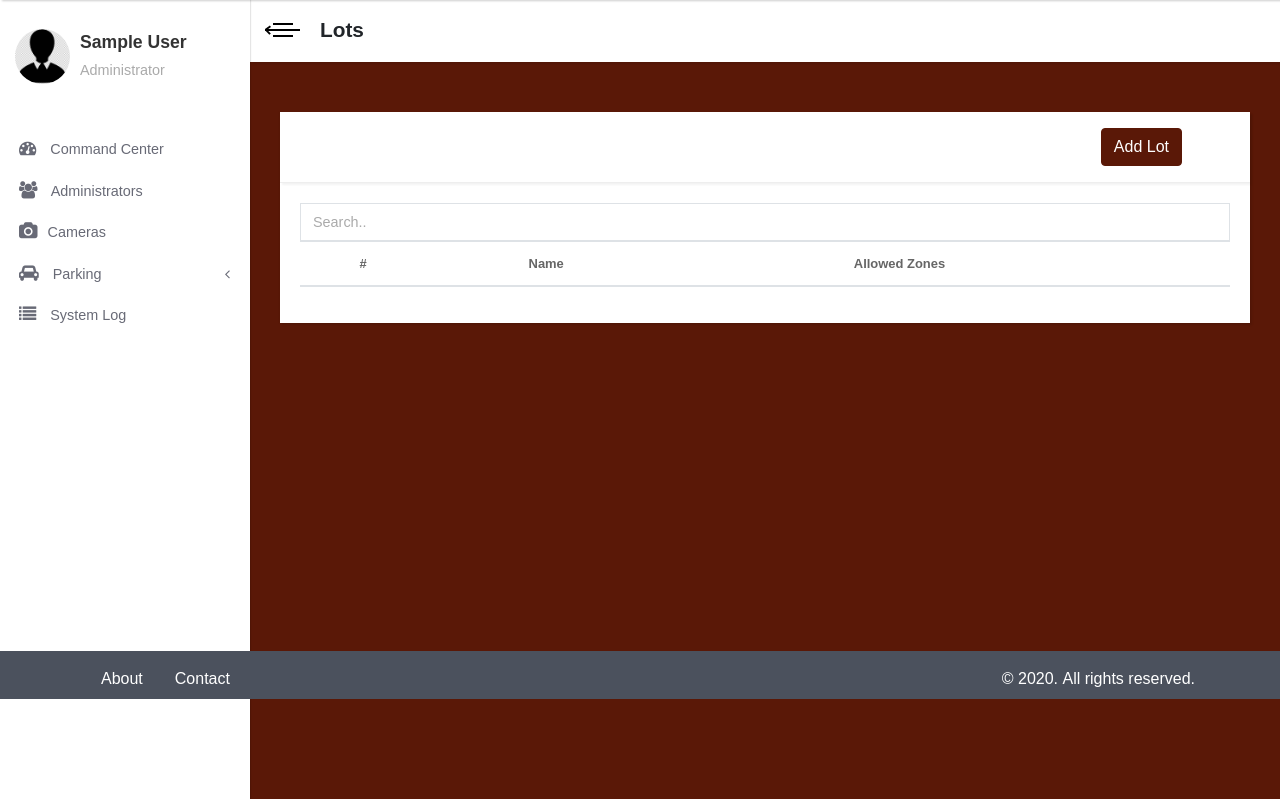
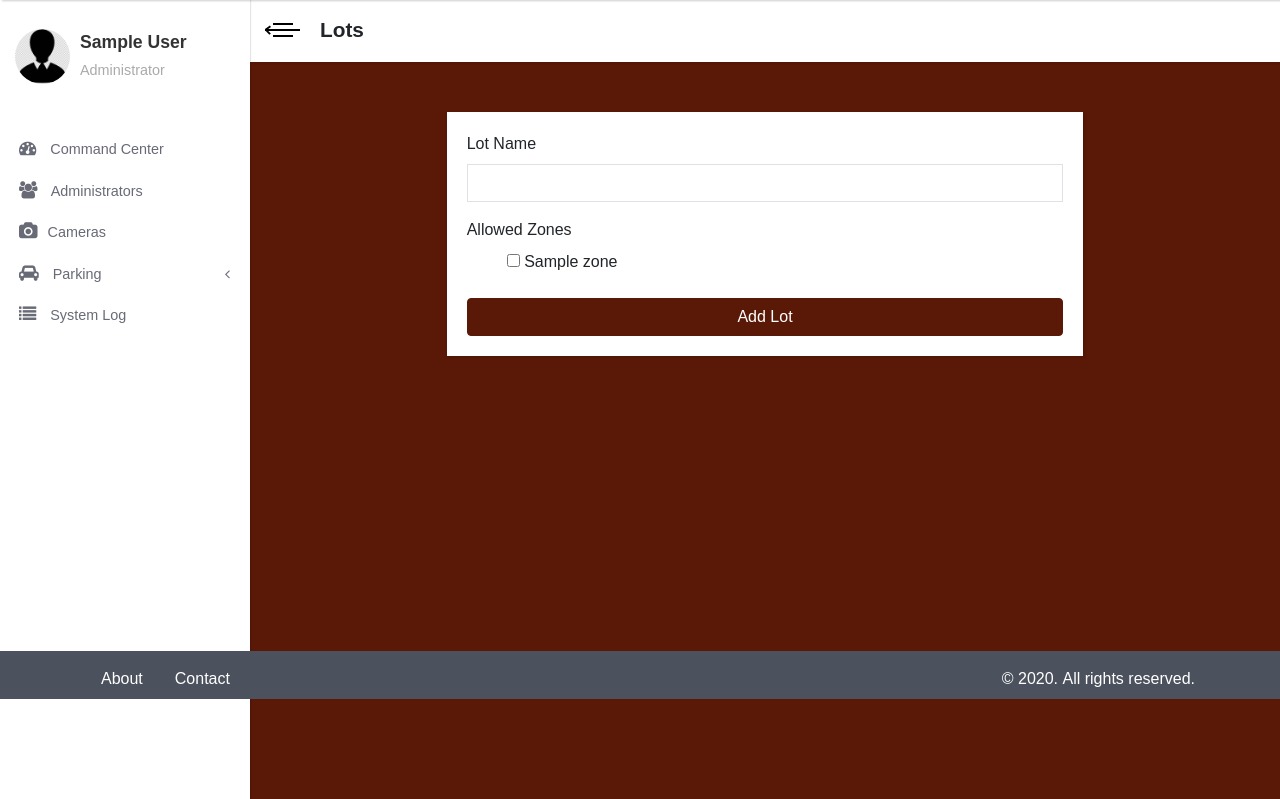
Before and after one commit to jacobia21/capstone-parking, a Flask app: page /admin/lots/add in a window 1280 px wide. Shown: the part 101-900 px from the top of the page. Run offline with Flask 2, Linux system fonts and the light colour scheme; a user stored in the database is signed in; tables that the repository leaves empty hold one stand-in row (values such as "Sample post"); lists and menus that the app fills with data are empty; some libraries are stand-ins or nearby versions.

Commit message:
administrative lot functionality

```diff
--- a/app/admin/forms.py
+++ b/app/admin/forms.py
@@ -1,13 +1,23 @@
 from flask_wtf import FlaskForm
-from wtforms import StringField, PasswordField, BooleanField, SubmitField, SelectField, HiddenField
+from wtforms import StringField, PasswordField, BooleanField, SubmitField, SelectField, HiddenField, SelectMultipleField, widgets
 from wtforms.validators import DataRequired,Email, ValidationError
-from app.models import User, Zone
+from app.models import User, Zone, Lot
 
 
 def validate_name(form,_):
         user = User.query.filter_by(first_name=form.first_name.data).filter_by(last_name=form.last_name.data).filter_by(middle_initial= form.middle_initial.data).first()
         if user is not None:
             raise ValidationError('This person is already an administrator.')
+
+class MultiCheckboxField(SelectMultipleField):
+    """
+    A multiple-select, except displays a list of checkboxes.
+
+    Iterating the field will produce subfields, allowing custom rendering of
+    the enclosed checkbox fields.
+    """
+    widget = widgets.ListWidget(prefix_label=False)
+    option_widget = widgets.CheckboxInput()
 
 class AddAdminForm(FlaskForm):
     email = StringField('Email', validators=[DataRequired(), Email()])
@@ -63,3 +73,34 @@ class EditZoneForm(FlaskForm):
         color = Zone.query.filter_by(color=color.data).filter(Zone.id != self.zone_id.data).first()
         if color is not None:
             raise ValidationError('Please use a unique zone color.')
+
+class AddLotForm(FlaskForm):
+    name = StringField('Lot Name', validators=[DataRequired()])
+    zones = MultiCheckboxField(u'Allowed Zones', coerce=int, validators=[DataRequired()])
+    submit = SubmitField('Add Lot')
+
+    def validate_name(self, name):
+        lot = Lot.query.filter_by(name=name.data).first()
+        if lot is not None:
+            raise ValidationError('Please use a unique lot name.')
+
+
+class AddLotForm(FlaskForm):
+    name = StringField('Lot Name', validators=[DataRequired()])
+    zones = MultiCheckboxField(u'Allowed Zones', coerce=int, validators=[DataRequired()])
+    submit = SubmitField('Add Lot')
+
+    def validate_name(self, name):
+        lot = Lot.query.filter_by(name=name.data).first()
+        if lot is not None:
+            raise ValidationError('Please use a unique zone name.')
+
+class EditLotForm(FlaskForm):
+    name = StringField('Lot Name', validators=[DataRequired()])
+    zones = MultiCheckboxField(u'Allowed Zones', coerce=int, validators=[DataRequired()])
+    submit = SubmitField('Add Lot')
+
+    def validate_name(self, name):
+        lot = Lot.query.filter_by(name=name.data).first()
+        if lot is not None:
+            raise ValidationError('Please use a unique zone name.')
--- a/app/admin/routes.py
+++ b/app/admin/routes.py
@@ -2,7 +2,7 @@ from app.admin import bp
 from flask import render_template, url_for, flash, redirect
 from flask_login import login_required
 from app.models import User, Zone, Camera, ParkingSpace, Lot, SystemLog, AdminGroup
-from app.admin.forms import AddAdminForm, EditAdminForm, AddZoneForm, EditZoneForm
+from app.admin.forms import AddAdminForm, EditAdminForm, AddZoneForm, EditZoneForm, AddLotForm, EditLotForm
 from app.email import send_activation_email
 from app import db
 
@@ -179,18 +179,65 @@ def lots():
 @bp.route('/lots/add', methods=['GET', 'POST'])
 @login_required
 def add_lot():
-    return render_template("admin/lots/lots.html", title='Lots')
+    form = AddLotForm()
+    form.zones.choices = [(z.id, z.name) for z in Zone.query.order_by('name')]
+    form.zones.render_kw={'style': 'height: fit-content; list-style: none;'}
+    if form.validate_on_submit():
+        # try:
+        lot = Lot(name=form.name.data)
+        for z in form.zones.data:
+            zone = Zone.query.get(z)
+            lot.zones.append(zone)
 
-@bp.route('/lots/edit',  methods=['GET', 'POST'])
+        db.session.add(lot)
+        db.session.commit()
+        flash("New Lot Added")
+        return redirect(url_for('admin.lots'))
+        # except Exception as err:
+        #     print(err)
+        #     flash("Something went wrong! Try again later")
+        #     return render_template("admin/lots/add_lot.html", title='Add Lot', form=form, error=1)
+    return render_template("admin/lots/add_lot.html", title='Lots', form=form)
+
+@bp.route('/lots/edit/<lot_id>',  methods=['GET', 'POST'])
 @login_required
-def edit_lot():
-    return render_template("admin/lots/lots.html", title='Lots')
+def edit_lot(lot_id):
+    lot = Lot.query.get(lot_id)
+    form = EditLotForm(lot_id=lot_id)
+    form.zones.choices = [(z.id, z.name) for z in Zone.query.order_by('id')]
+    form.zones.render_kw={'style': 'height: fit-content; list-style: none;'}
+    form.zones.data = [zone.id for zone in lot.zones]
+
+    if form.validate_on_submit():
+        try:
+            lot = Lot.query.get(lot_id)
+            lot.name = form.name.data
+            lot.color = form.color.data
+            db.session.commit()
+            flash('Zone updated successfully!')
+        except Exception as error:
+            print(error)
+            flash("Something went wrong! Try again later")
+            return render_template("admin/lots/edit_lot.html", title='Edit Lot', form=form, lot=Lot.query.get(lot_id),error=1)
+
+        return redirect(url_for('admin.lots'))
+
+    return render_template("admin/lots/edit_lot.html", title='Lots',form=form, lot=Lot.query.get(lot_id))
 
 
-@bp.route('/lots/delete',  methods=['POST'])
+@bp.route('/lots/delete/<lot_id>',  methods=['POST'])
 @login_required
-def delete_lot():
-    return render_template("admin/lots/lots.html", title='Lots')
+def delete_lot(lot_id):
+    try:
+        lot = Lot.query.get(lot_id)
+        db.session.delete(lot)
+        db.session.commit()
+        flash("Lot removed")
+    except Exception as error:
+        print(error)
+        flash("Something went wrong! Try again later")
+        return render_template("admin/lots/lots.html", title='Lots', lots=Lot.query.all(), error=1)
+    return redirect(url_for('admin.lots'))
 
 @bp.route('/spaces')
 @login_required
--- /dev/null
+++ b/app/templates/admin/lots/add_lot.html
@@ -0,0 +1,37 @@
+{% extends 'admin_base.html'%} {% block content %}
+<section>
+<div class="container-fluid">
+  <div class="row justify-content-md-center">
+    <div class="col-lg-8">
+      <div class="card">
+        <div class="card-body">
+          <form action="" method="post" novalidate>
+            {{ form.hidden_tag() }}
+            <div class="form-group">
+                {{ form.name.label }}
+                {{ form.name(size=32, class_="form-control") }}
+                {% for error in form.name.errors %}
+                  <span style="color: red">[{{ error }}]</span>
+                {% endfor %}
+              </div>
+              <div class="">
+                {{form.zones.label}}
+                {% for error in form.zones.errors %}
+                <span style="color: red">[{{ error }}]</span>
+                {% endfor %}
+                {{ form.zones(size=32) }}
+
+
+              </div>
+            <div class="d-flex">
+              {{ form.submit(class="btn btn-primary text-white btn-md btn-block
+              ml-auto") }}
+            </div>
+          </form>
+        </div>
+      </div>
+    </div>
+  </div>
+</div>
+</section>
+{% endblock %}
--- a/app/templates/admin/lots/lots.html
+++ b/app/templates/admin/lots/lots.html
@@ -42,10 +42,10 @@
                                                 {% endfor %}
                                             </td>
                                             <td>
-                                                <a href="{{url_for('admin.edit_lot')}}">
+                                                <a href="{{url_for('admin.edit_lot', lot_id=lot.id)}}">
                                                     <i class="fa fa-pencil-square-o px-2 fa-lg" aria-hidden="true"></i>
                                                 </a>
-                                                <a href="#" data-toggle="modal" data-target="#deleteModal">
+                                                <a href="#" data-lot-id="{{lot.id}}" data-toggle="modal" data-target="#deleteModal">
                                                     <i class="fa fa-trash-o fa-lg" aria-hidden="true"></i>
                                                 </a>
                                             </td>
@@ -63,9 +63,7 @@
 
                                         </div>
                                         <div class="modal-body">
-                                            <form action="{{url_for('admin.delete_lot')}}" method="post">
-
-                                                <input type="hidden" name="user_id" value="<?= $admin->id ?>" />
+                                            <form id="delete" action="" method="post">
                                                 <p>Are you sure you want to delete this lot? This cannot be undone.</p>
 
                                                 <button type="submit" class="btn btn-primary btn-block">Delete</button>
@@ -87,3 +85,16 @@
     </div>
 </section>
 {% endblock %}
+
+{% block script %}
+<script type="text/javascript">
+    $('#deleteModal').on('show.bs.modal', function(e) {
+    //get data-id attribute of the clicked element
+    var lotId = $(e.relatedTarget).data('lot-id');
+
+    $(e.currentTarget).find('form#delete').attr('action', "lots/delete/" + lotId)
+
+    });
+</script>
+
+{% endblock %}
```
Also changed, not shown: app/templates/admin/lots/edit_lot.html (added, +37 -0 lines), app/templates/test.html (deleted, +0 -21 lines).
